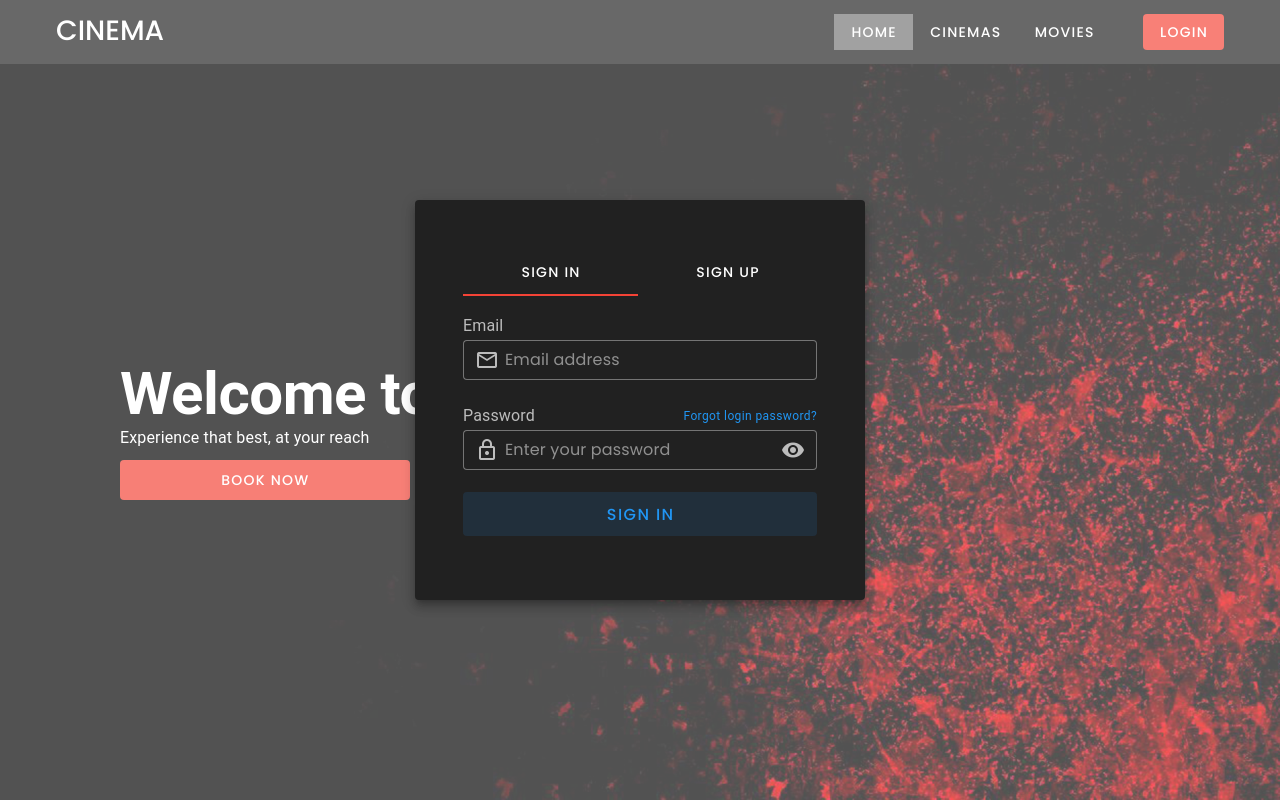
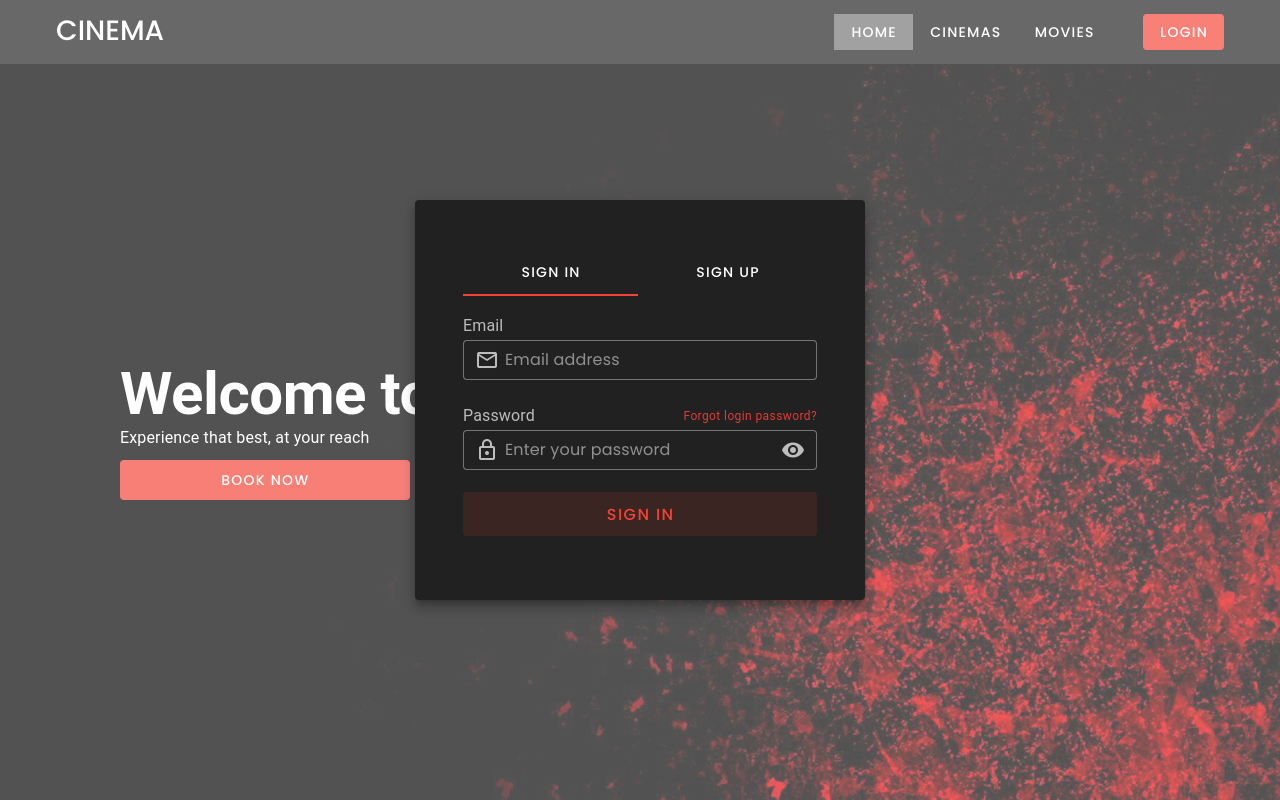
Before and after one commit to raphaelenciso/proj-cinema2, a Vue app: page / in a window 1280 px wide. Both pictures are taken after a click on the button "LOGIN". Built offline with nearby package versions, Linux system fonts and the light colour scheme.

Commit message:
fix colors

```diff
--- a/src/components/MoviesCarousel.vue
+++ b/src/components/MoviesCarousel.vue
@@ -1,6 +1,5 @@
 <script lang="ts" setup>
 import type { MovieDetailsType } from '@/utils/movieDetails';
-import { defineProps } from 'vue';
 
 interface MoviesCarouselProps {
   posters: MovieDetailsType[];
--- a/src/components/SignInForm.vue
+++ b/src/components/SignInForm.vue
@@ -27,7 +27,7 @@ const rules = {
   >
     Password
     <a
-      class="text-caption text-decoration-none text-blue"
+      class="text-caption text-decoration-none text-red-darken-1"
       href="#"
       rel="noopener noreferrer"
       target="_blank"
@@ -46,7 +46,7 @@ const rules = {
     @click:append-inner="showPassword = !showPassword"
   ></v-text-field>
 
-  <v-btn class="mb-8" color="blue" size="large" variant="tonal" block>
+  <v-btn class="mb-8" color="red" size="large" variant="tonal" block>
     Sign In
   </v-btn>
 </template>
--- a/src/components/SignUpForm.vue
+++ b/src/components/SignUpForm.vue
@@ -62,12 +62,12 @@ const rules = {
     :type="showConfirmPassword ? 'text' : 'password'"
     density="compact"
     placeholder="Confirm your password"
-    prepend-inner-icon="mdi-lock-outline"
+    prepend-inner-icon="mdi-lock-check-outline"
     variant="outlined"
     @click:append-inner="showConfirmPassword = !showConfirmPassword"
   ></v-text-field>
 
-  <v-btn class="mb-8" color="primary" size="large" variant="tonal" block>
+  <v-btn class="mb-8" color="red" size="large" variant="tonal" block>
     Sign Up
   </v-btn>
 </template>
--- a/src/main.ts
+++ b/src/main.ts
@@ -1,5 +1,6 @@
 import './assets/main.css';
 import '@mdi/font/css/materialdesignicons.css';
+import colors from 'vuetify/util/colors';
 
 import { createApp } from 'vue';
 import { createPinia } from 'pinia';
```
